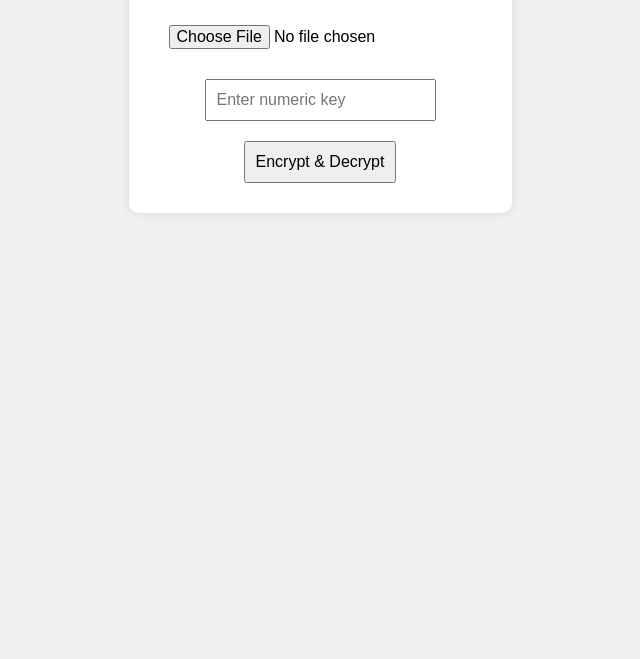
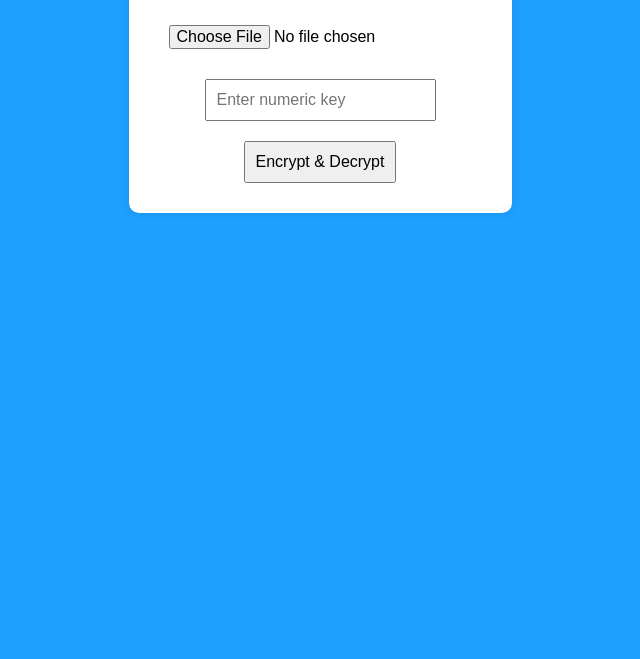
Before and after one commit to CreaterAlankar7/E-key, a plain HTML site: page index.html in a window 1280 px wide. Shown: the part 141-800 px from the top of the page, without its empty margins (320-960 px from the left). Drawn offline with Linux system fonts and the light colour scheme.

Commit message:
Update index.html

```diff
--- a/index.html
+++ b/index.html
@@ -8,7 +8,7 @@
         body {
             font-family: Arial, sans-serif;
             text-align: center;
-            background-color: #f0f0f0;
+            background-color: #1ea0ff;
         }
         .container {
             margin-top: 50px;
```
